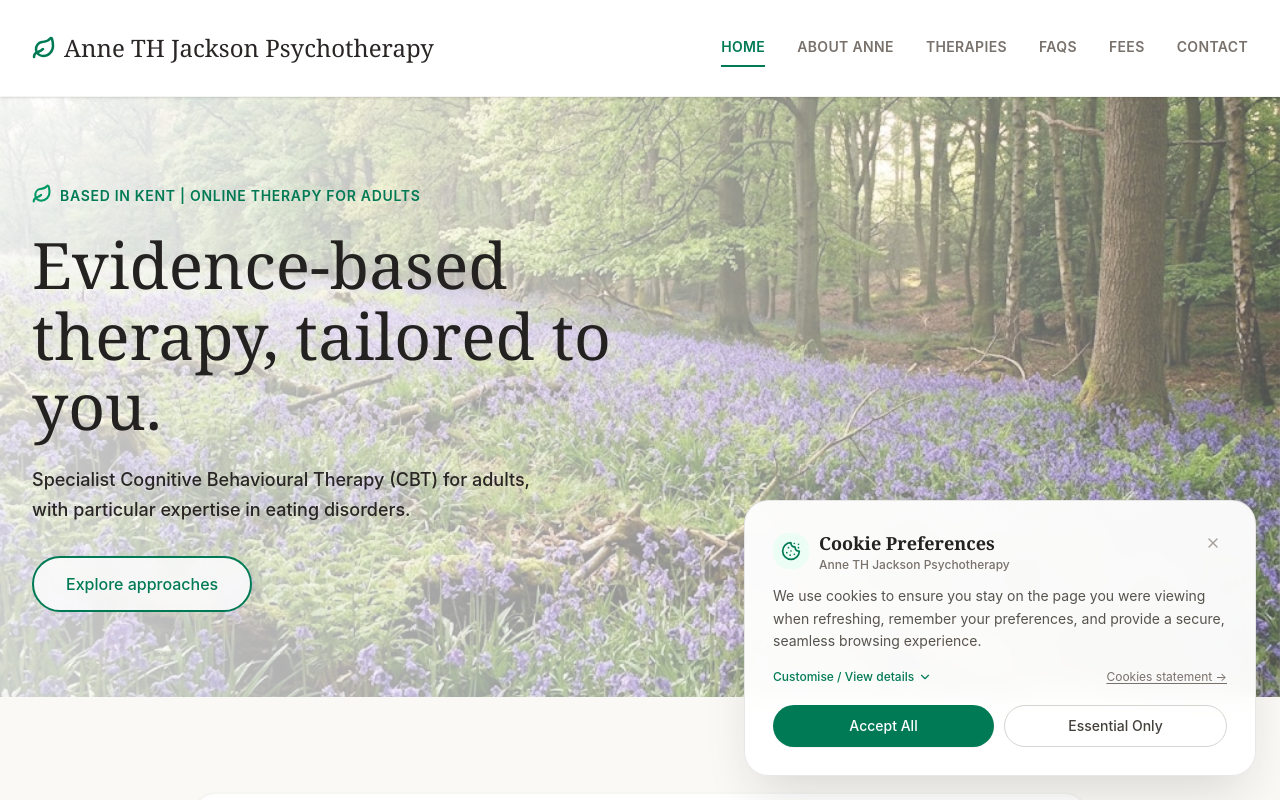
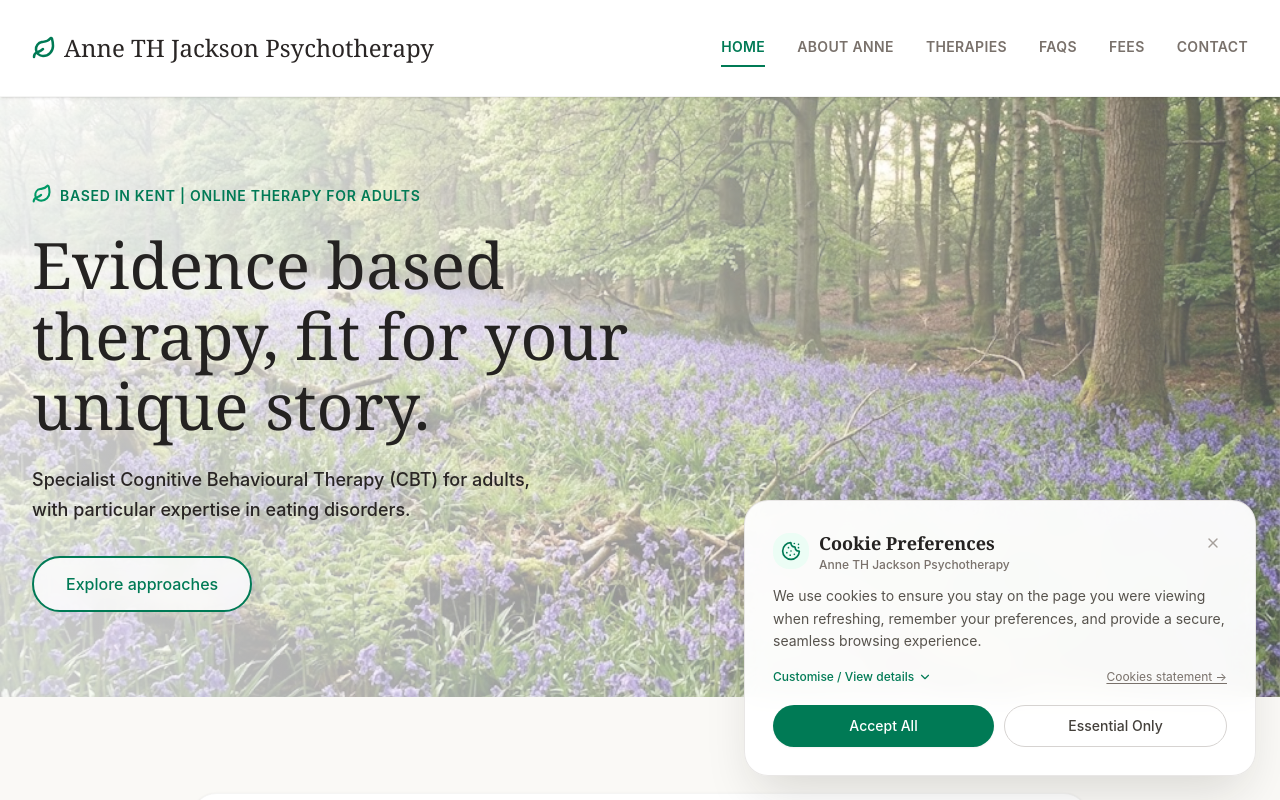
Before and after one commit to howlupfiend/Anne-Jackson-Psychology-Website, a React (Vite) app: page /#home in a window 1280 px wide. Shown: the top 800 px of the page. Built offline with nearby package versions, Linux system fonts and the light colour scheme.

Commit message:
feat: add Home page component and .htaccess configuration

```diff
--- a/src/pages/Home.jsx
+++ b/src/pages/Home.jsx
@@ -96,7 +96,7 @@ export default function Home({ navigate }) {
             </div>
 
             <h1 className="text-5xl lg:text-[4rem] font-serif text-[#242221] mb-6 leading-[1.1]">
-              Evidence-based therapy, tailored to you.
+              Evidence based therapy, fit for your unique story.
             </h1>
 
             <p className="text-lg text-stone-800 font-medium mb-8 leading-relaxed max-w-lg">
```
Also changed, not shown: 1 other file (tests, documents, lock files or other folders).
